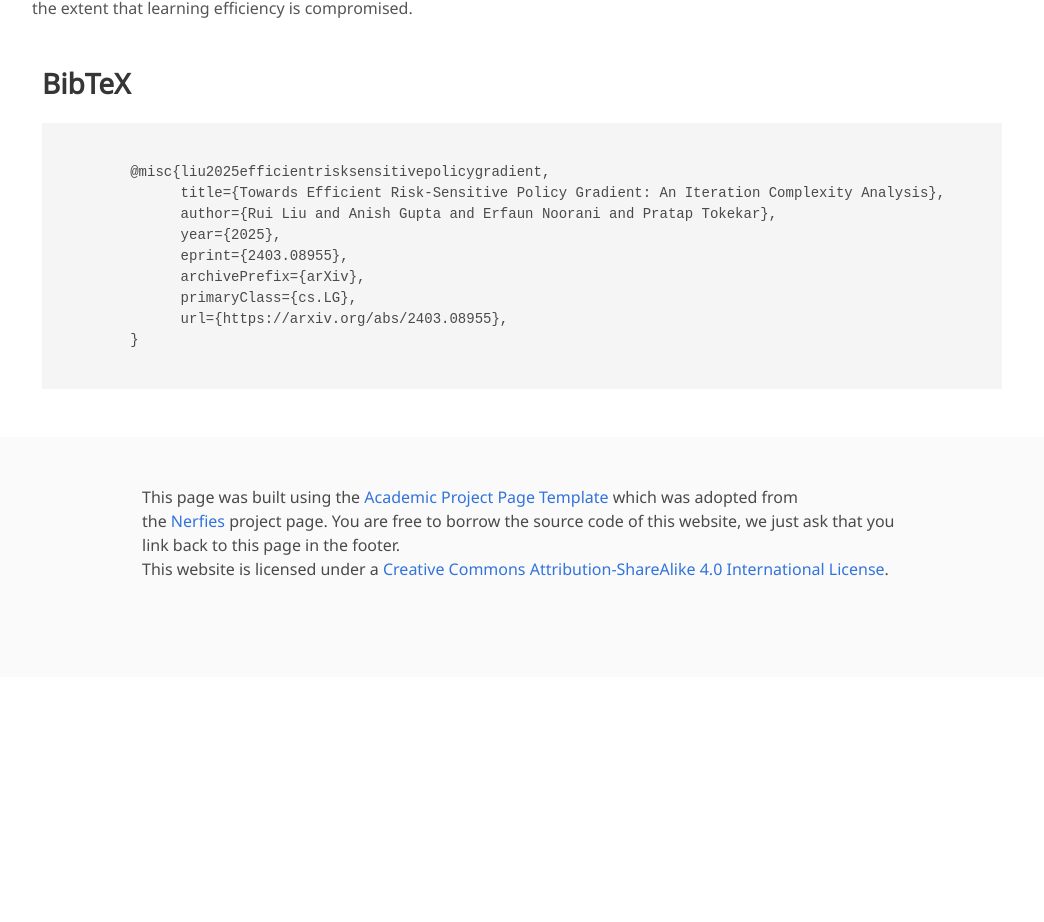
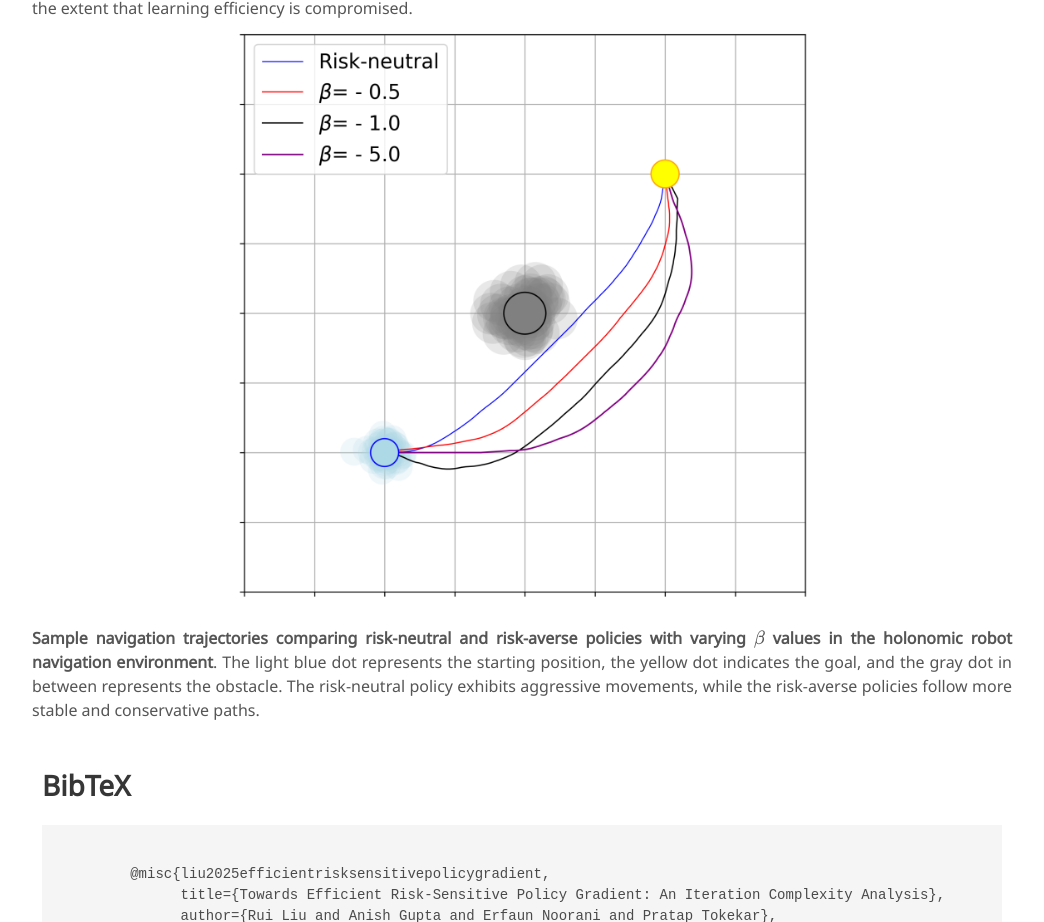
Before and after one commit to ruiiu/riskrl, a plain HTML site: page index.html in a window 1280 px wide. Shown: the part 1960-2882 px from the top of the page, without its empty margins (118-1162 px from the left). Before the commit the page ends 2637 px from the top, so only its background shows below. Drawn offline with nearby package versions, Linux system fonts and the light colour scheme; a script that the page names is missing; some icons are missing; a web font is replaced by a local one.

Commit message:
Update index.html

```diff
--- a/index.html
+++ b/index.html
@@ -246,6 +246,21 @@
       policy that prioritizes obstacle avoidance to the extent that learning efficiency is compromised.
     </p>
   </div>
+
+  <!-- Single Image Centered -->
+  <div style="text-align: center; margin-bottom: 10px;">
+    <img src="static/images/robot/traj_s.png" alt="CartPole Result" style="width: 600px; max-width: 80%; height: auto; border-radius: 6px;">
+  </div>
+
+  <!-- Caption -->
+  <div style="font-size: 16px; color: #555; max-width: 1000px; margin: 0 auto; text-align: justify; padding: 0 10px;">
+    <p>
+      <b>Sample navigation trajectories comparing risk-neutral and risk-averse policies with varying \( \beta \) values in the holonomic robot navigation environment</b>.
+      The light blue dot represents the starting position, the yellow dot indicates the goal, and the gray dot in between represents the obstacle.
+      The risk-neutral policy exhibits aggressive movements, while the risk-averse policies follow more stable and conservative paths.
+    </p>
+  </div>
+
 </section>
 
 
```
